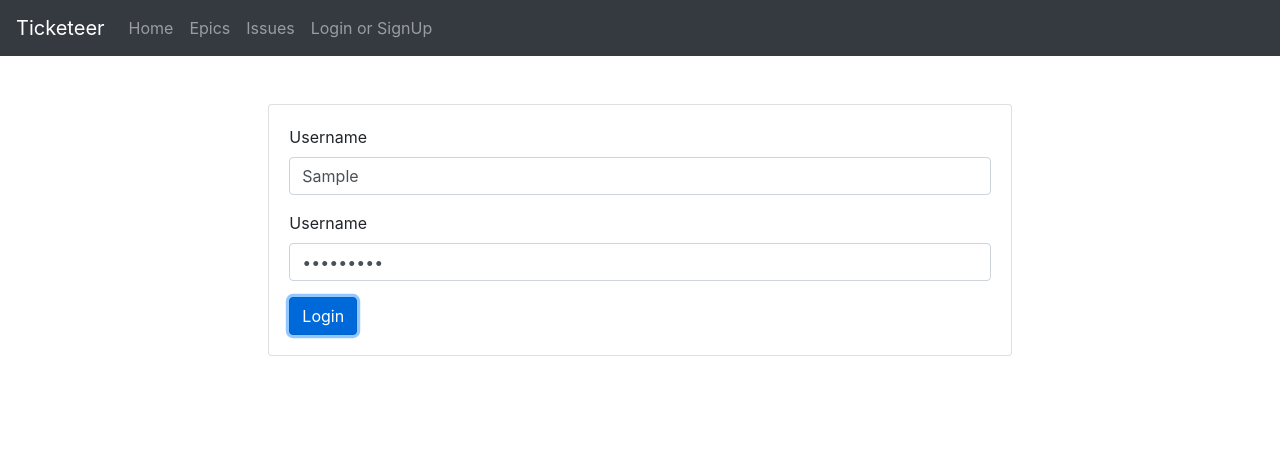
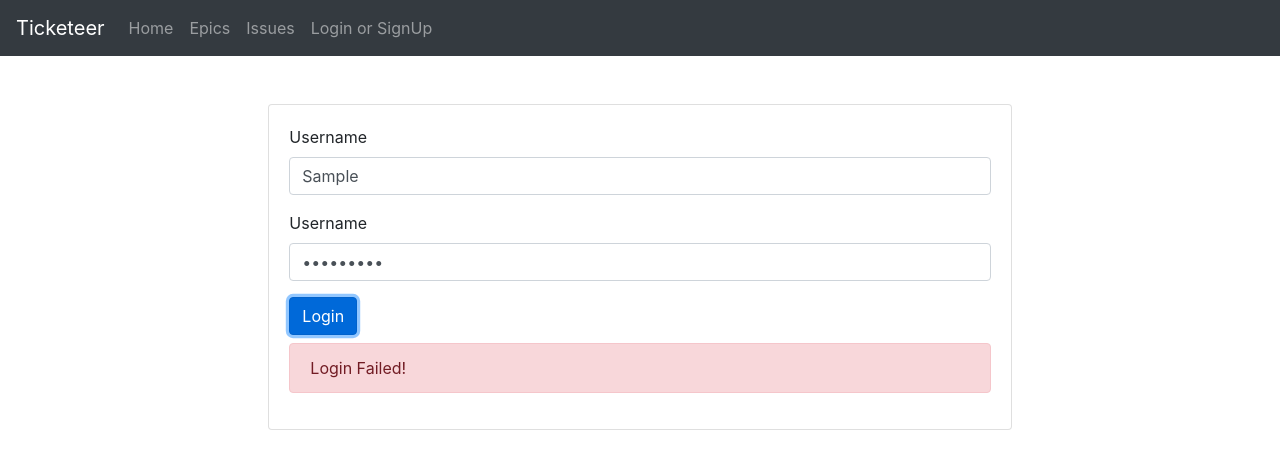
Before and after one commit to radterm/ticketeer, a React (Create React App) app in the folder frontend/: page /login in a window 1280 px wide. Both pictures are taken after typing "Sample", "Sample123" into the empty fields and a click on the button "Login". Shown: the top 466 px of the page. Built offline with nearby package versions, Linux system fonts and the light colour scheme; no server answers.

Commit message:
Chore: Add error messages on login

```diff
--- a/frontend/src/Home.jsx
+++ b/frontend/src/Home.jsx
@@ -22,6 +22,11 @@ export default function Login() {
   const [username, setUsername] = useState("");
   const [password, setPassword] = useState("");
 
+  // 0 -> Nothing
+  // -1 -> show error msg
+  // 1 -> success!
+  const [loginState, setLoginState] = useState(0);
+
   const dispatch = useDispatch();
 
   useEffect(() => {
@@ -40,21 +45,39 @@ export default function Login() {
 
   const login = async (e) => {
     e.preventDefault();
-    try {
-      const res = await axios.post(
+    axios.post(
       "/jwt-auth/login/",
       {
         username,
         password,
       },
       { withCredentials: true }
-      );
+    ).then((res)=>{
       console.log(res.data.message);
       dispatch(addUser(username));
-    } catch (error) {
+      setLoginState(1);
+    }).catch((error)=>{
       console.log(error);
-    }
+      setLoginState(-1);
+    });
   };
+
+  const errorMsg = (
+    <div class="alert alert-danger" role="alert">
+      Login Failed!
+    </div>
+  );
+
+  const successMsg = (
+    <div class="alert alert-success" role="alert">
+      Welcome {username}!
+    </div>
+  );
+
+  var msgWidget = <span/>;
+  if(loginState===-1) msgWidget=errorMsg;
+  else if(loginState===1) msgWidget=successMsg;
+
 
   return (
     <div className="App">
@@ -81,6 +104,7 @@ export default function Login() {
         </div>
 
         <button type="submit" className="btn btn-primary">Login</button>
+        <div className="pt-2">{msgWidget}</div>
 
       </TForm>
     </div>
```
Lines whose indentation alone changed are shown as unchanged.
